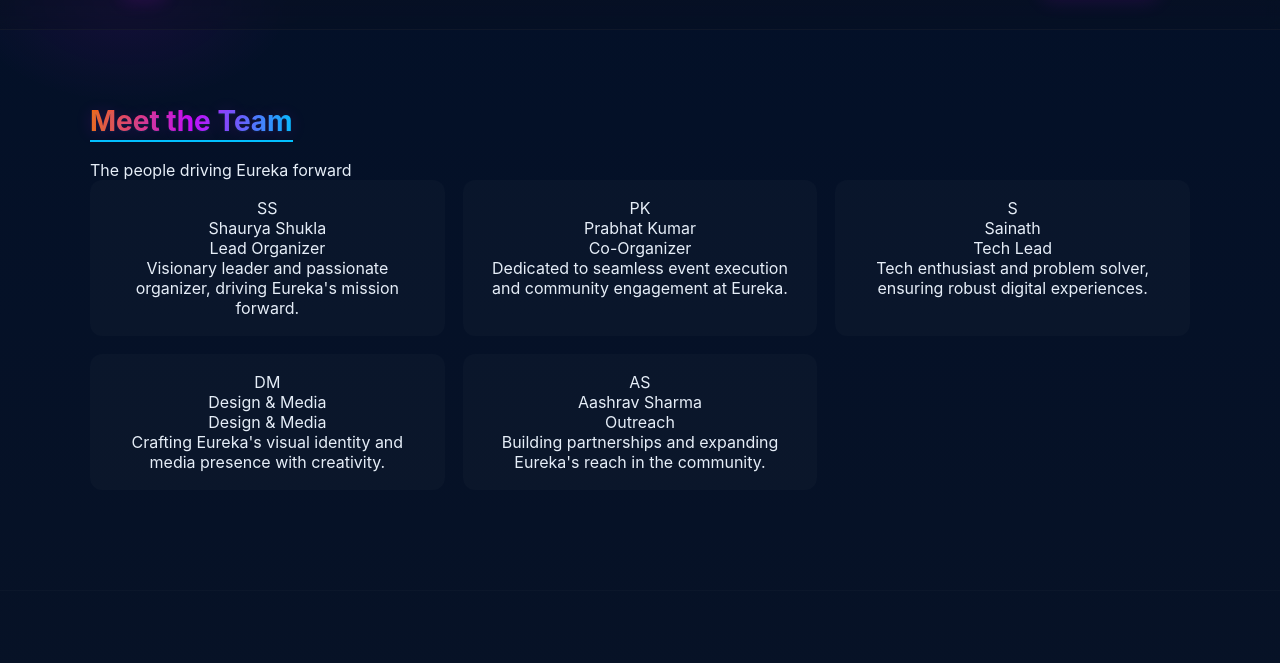
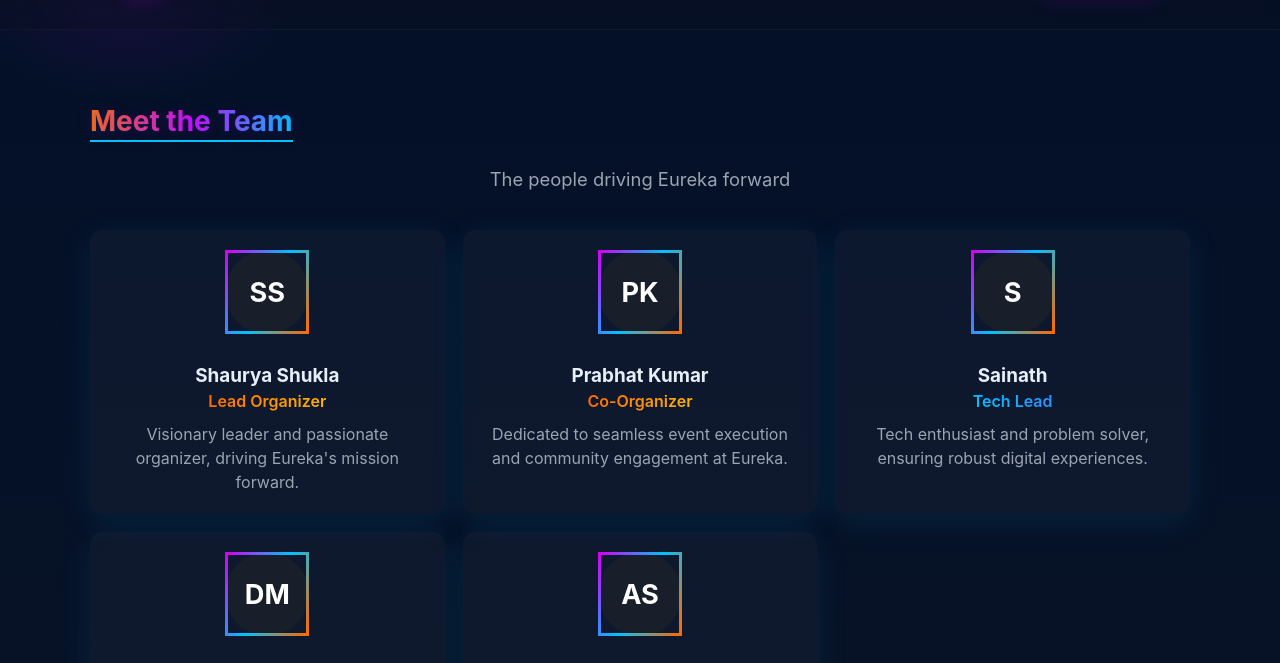
Before and after one commit to JeevithaR3/Eureka_Website, a website: page pages/team.html in a window 1280 px wide. Shown: the part 79-742 px from the top of the page. Drawn offline with Linux system fonts and the light colour scheme.

Commit message:
Update styles.css for new team grid and card design

```diff
--- a/styles.css
+++ b/styles.css
@@ -1,3 +1,116 @@
+/* Team page modern grid */
+.team-grid {
+  display: grid;
+  grid-template-columns: repeat(4, 1fr);
+  gap: 2.2rem;
+  margin-top: 2.5rem;
+}
+@media (max-width: 1100px) {
+  .team-grid { grid-template-columns: repeat(2, 1fr); }
+}
+@media (max-width: 700px) {
+  .team-grid { grid-template-columns: 1fr; }
+}
+.person-card {
+  background: rgba(255,255,255,0.07);
+  border-radius: 18px;
+  box-shadow: 0 4px 18px rgba(0,194,255,0.10);
+  padding: 2.2em 1.2em 1.5em 1.2em;
+  text-align: center;
+  transition: box-shadow 0.18s, transform 0.18s;
+  display: flex;
+  flex-direction: column;
+  align-items: center;
+  border: 2.5px solid transparent;
+  position: relative;
+  overflow: hidden;
+}
+.person-card.glass {
+  background: var(--glass);
+  border: 2.5px solid transparent;
+  box-shadow: 0 8px 32px rgba(0,194,255,0.10);
+}
+.person-card:hover, .person-card:focus {
+  box-shadow: 0 10px 32px rgba(0,194,255,0.18);
+  transform: translateY(-4px) scale(1.03);
+  z-index: 2;
+}
+.avatar-img {
+  width: 84px;
+  height: 84px;
+  border-radius: 50%;
+  overflow: hidden;
+  margin: 0 auto 1.1em auto;
+  display: flex;
+  align-items: center;
+  justify-content: center;
+  background: #181e2a;
+  font-weight: 700;
+  font-size: 1.7em;
+  color: #fff;
+  position: relative;
+}
+.gradient-border {
+  border: 3px solid;
+  border-image: linear-gradient(120deg, var(--accent2), var(--accent3), var(--accent1)) 1;
+}
+.person-name {
+  font-weight: 700;
+  font-size: 1.18em;
+  margin-bottom: 0.2em;
+}
+.person-role {
+  font-size: 1em;
+  font-weight: 600;
+  margin-bottom: 0.5em;
+  background: linear-gradient(90deg, var(--accent1), var(--accent2), var(--accent3));
+  -webkit-background-clip: text;
+  -webkit-text-fill-color: transparent;
+  background-clip: text;
+  color: transparent;
+}
+.role-tech {
+  background: linear-gradient(90deg, var(--accent3), #2e8fff);
+  -webkit-background-clip: text;
+  -webkit-text-fill-color: transparent;
+  background-clip: text;
+  color: transparent;
+}
+.role-design {
+  background: linear-gradient(90deg, var(--accent2), #ff6a00);
+  -webkit-background-clip: text;
+  -webkit-text-fill-color: transparent;
+  background-clip: text;
+  color: transparent;
+}
+.role-lead {
+  background: linear-gradient(90deg, var(--accent1), #ffb300);
+  -webkit-background-clip: text;
+  -webkit-text-fill-color: transparent;
+  background-clip: text;
+  color: transparent;
+}
+.role-mentorship {
+  background: linear-gradient(90deg, var(--accent1), var(--accent3));
+  -webkit-background-clip: text;
+  -webkit-text-fill-color: transparent;
+  background-clip: text;
+  color: transparent;
+}
+.person-bio {
+  color: var(--muted);
+  font-size: 1em;
+  margin-top: 0.2em;
+  line-height: 1.5;
+  min-height: 2.7em;
+}
+.subheading.muted {
+  color: var(--muted);
+  font-size: 1.15em;
+  margin-bottom: 2.2rem;
+  margin-top: 0.5rem;
+  text-align: center;
+}
 .cta:hover, .cta:focus {
   background: linear-gradient(90deg,var(--accent1),var(--accent2)) !important;
   color: #fff !important;
```
